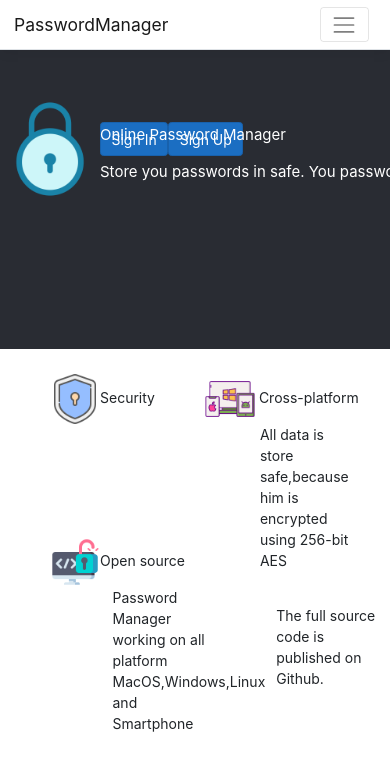
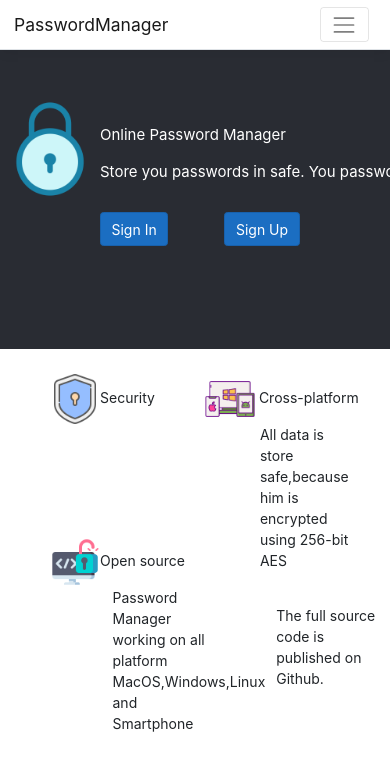
Before and after one commit to CasianovDenis/PasswordManager, a React (Create React App) app in the folder PasswordManager/ClientApp/: page / in a window 390 px wide. Shown: the top 770 px of the page. Built offline with nearby package versions, Linux system fonts and the light colour scheme.

Commit message:
addes style for make responsive buttons

```diff
--- a/PasswordManager/ClientApp/src/components/Home/Home.module.css
+++ b/PasswordManager/ClientApp/src/components/Home/Home.module.css
@@ -50,10 +50,20 @@ height:50px;
 
 }
 
+#login_button {
+    position:relative;
+    left: 30%;
+    top: 30%;
+}
+
+#signup_button {
+    position: relative;
+    left: 40%;
+    top: 30%;
+}
 
 
-@media(max-width:792px)
-{
+@media(max-width:792px) {
     .first_div {
         margin-top: -15px;
 
@@ -76,15 +86,18 @@ height:50px;
     }
 
     .home_text {
-
         left: 0%;
         font-size: 15px;
     }
     .text_description_1 {
 
-
         width: 100px;
-
     }
 
+    #login_button{
+margin-left:-30%;
+    }
+
+
+
 }
```
